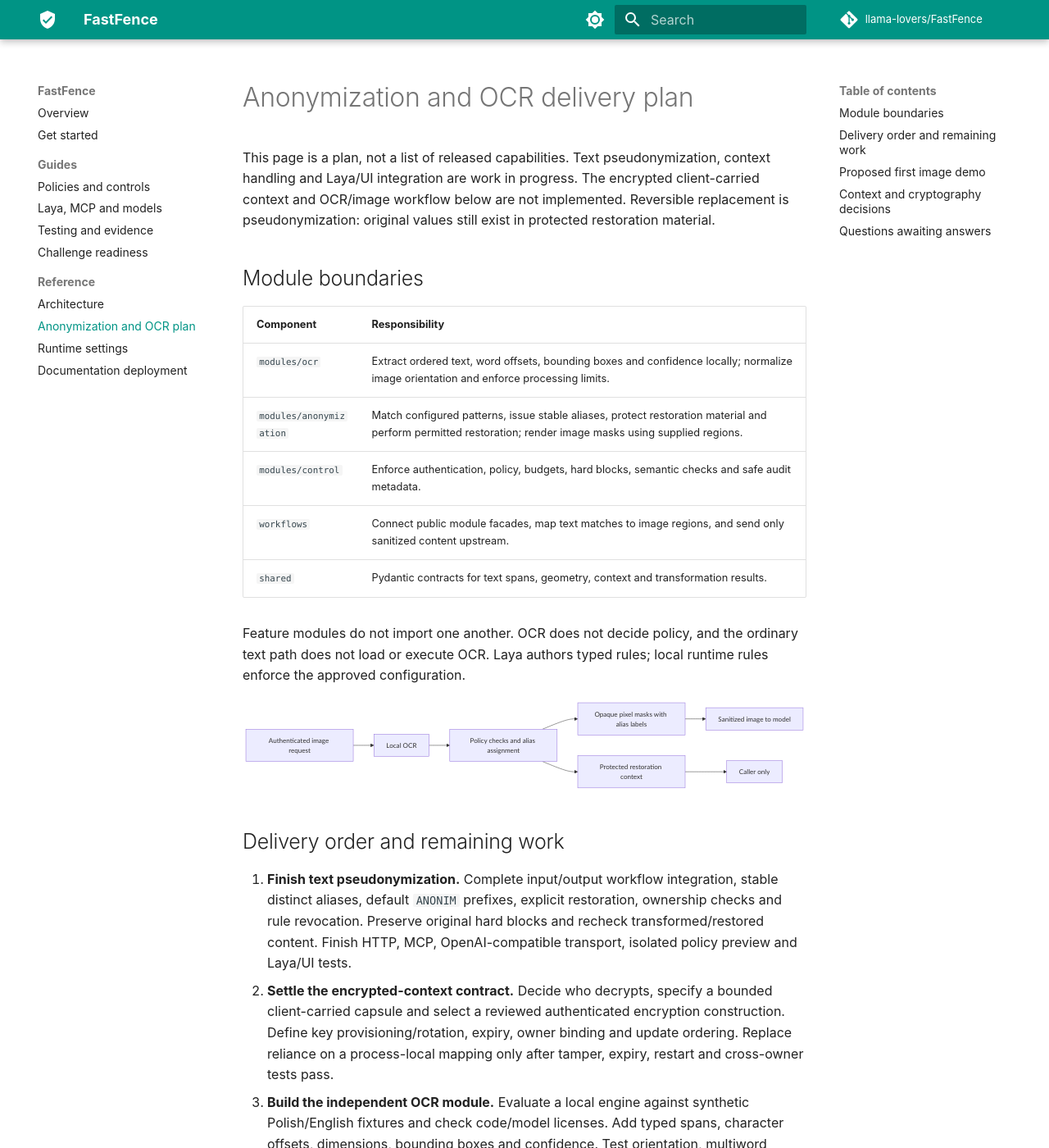
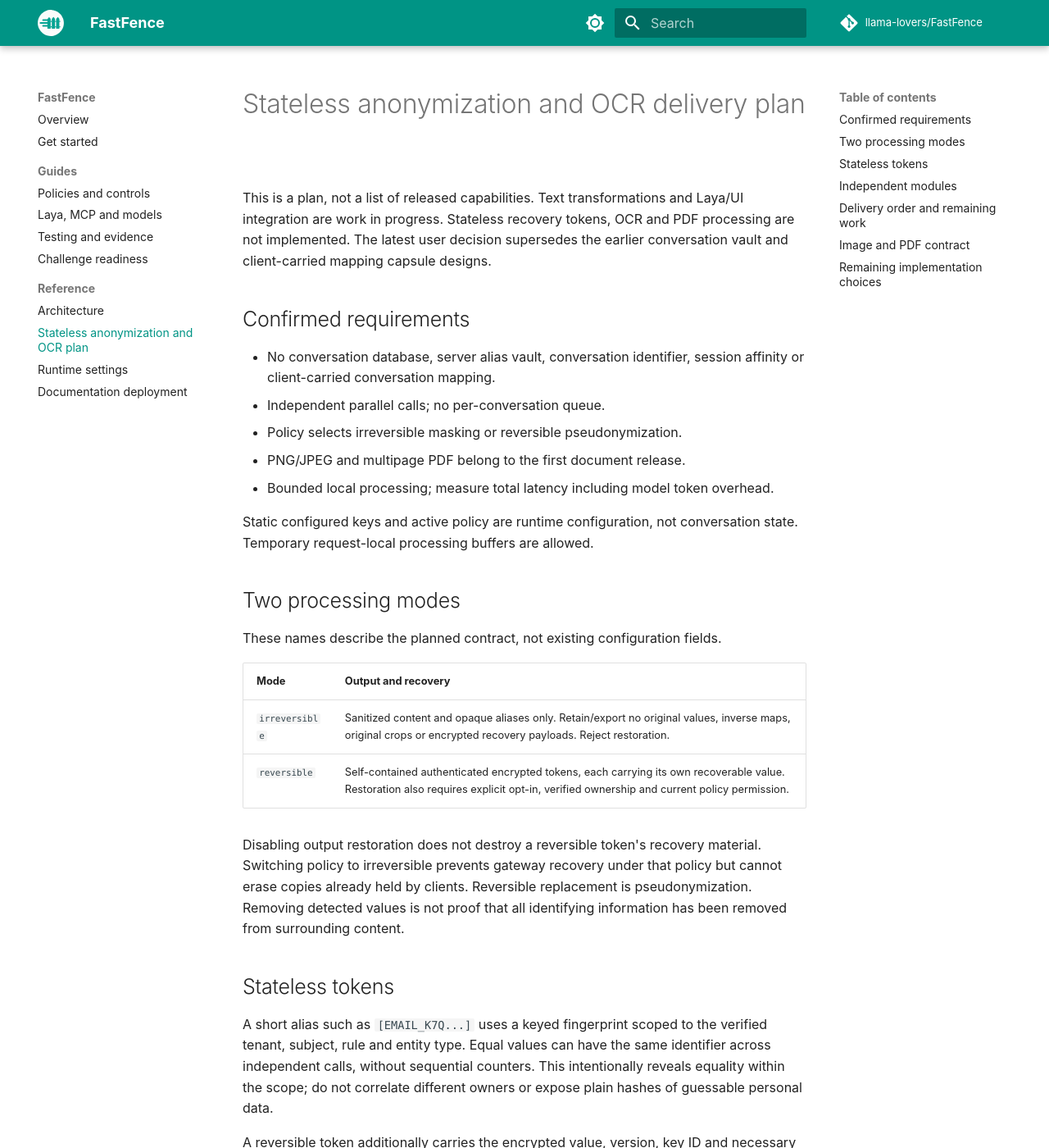
Before and after one commit to llama-lovers/FastFence, an MkDocs documentation site: the page built from docs/anonymization-plan.md, in a window 1280 px wide and 1400 px high. Shown: the whole window at 82% size. Built offline with MkDocs 1.6.1 and Material for MkDocs 9.7.7, drawn with Linux system fonts in a browser that asks for light colours; comment, search, counter and statistics services are not loaded; some of the changed text lies outside the part shown.

Commit message:
docs: add supplied branding and plan stateless PDF anonymization

````diff
--- a/docs/anonymization-plan.md
+++ b/docs/anonymization-plan.md
@@ -1,113 +1,157 @@
-# Anonymization and OCR delivery plan
+# Stateless anonymization and OCR delivery plan
 
-This page is a plan, not a list of released capabilities. Text pseudonymization,
-context handling and Laya/UI integration are work in progress. The encrypted
-client-carried context and OCR/image workflow below are not implemented.
-Reversible replacement is pseudonymization: original values still exist in
-protected restoration material.
+This is a plan, not a list of released capabilities. Text transformations and
+Laya/UI integration are work in progress. Stateless recovery tokens, OCR and PDF
+processing are not implemented. The latest user decision supersedes the earlier
+conversation vault and client-carried mapping capsule designs.
 
-## Module boundaries
+## Confirmed requirements
+
+- No conversation database, server alias vault, conversation identifier,
+  session affinity or client-carried conversation mapping.
+- Independent parallel calls; no per-conversation queue.
+- Policy selects irreversible masking or reversible pseudonymization.
+- PNG/JPEG and multipage PDF belong to the first document release.
+- Bounded local processing; measure total latency including model token overhead.
+
+Static configured keys and active policy are runtime configuration, not
+conversation state. Temporary request-local processing buffers are allowed.
+
+## Two processing modes
+
+These names describe the planned contract, not existing configuration fields.
+
+| Mode | Output and recovery |
+| --- | --- |
+| `irreversible` | Sanitized content and opaque aliases only. Retain/export no original values, inverse maps, original crops or encrypted recovery payloads. Reject restoration. |
+| `reversible` | Self-contained authenticated encrypted tokens, each carrying its own recoverable value. Restoration also requires explicit opt-in, verified ownership and current policy permission. |
+
+Disabling output restoration does not destroy a reversible token's recovery
+material. Switching policy to irreversible prevents gateway recovery under that
+policy but cannot erase copies already held by clients. Reversible replacement
+is pseudonymization. Removing detected values is not proof that all identifying
+information has been removed from surrounding content.
+
+## Stateless tokens
+
+A short alias such as `[EMAIL_K7Q...]` uses a keyed fingerprint scoped to the
+verified tenant, subject, rule and entity type. Equal values can have the same
+identifier across independent calls, without sequential counters. This
+intentionally reveals equality within the scope; do not correlate different
+owners or expose plain hashes of guessable personal data.
+
+A reversible token additionally carries the encrypted value, version, key ID and
+necessary cryptographic metadata. Use a reviewed authenticated construction,
+separate keys for identifiers and encryption, fresh nonces where required, owner
+and purpose binding, strict size limits and current-policy checks. Public-key
+encryption alone does not authenticate FastFence as issuer. Never derive a
+reusable encryption nonce from the value to force deterministic ciphertext.
+
+Gateway-held decryption keys are the working implementation assumption, supplied
+through deployment configuration. Authenticated hybrid public-key encryption can
+separate encryption and decryption roles if needed. Client-only decryption would
+move recovery into the client; the confirmed mode choice does not require it.
+
+The model can reason about types and repeated opaque identifiers without originals.
+Automatic recovery from its response requires the **complete unmodified reversible
+token**. A short alias, missing token or paraphrase cannot recover the original.
+Never let the model invent missing values. Test exact token copying with the real
+upstream model. Randomized encryption can produce different complete tokens for
+one stable identifier; request-local reuse is allowed but no persistent cache is
+required. Authenticate tokens before preserving them as previously processed data.
+
+Long ciphertexts cost additional model tokens. Benchmark crypto, transport and
+upstream inference together. There is no registry: valid tokens may be replayed
+until expiry or applicable policy/key revocation. Do not claim single-use,
+latest-version or individual immediate-revocation guarantees without state.
+
+## Independent modules
 
 | Component | Responsibility |
 | --- | --- |
-| `modules/ocr` | Extract ordered text, word offsets, bounding boxes and confidence locally; normalize image orientation and enforce processing limits. |
-| `modules/anonymization` | Match configured patterns, issue stable aliases, protect restoration material and perform permitted restoration; render image masks using supplied regions. |
-| `modules/control` | Enforce authentication, policy, budgets, hard blocks, semantic checks and safe audit metadata. |
-| `workflows` | Connect public module facades, map text matches to image regions, and send only sanitized content upstream. |
-| `shared` | Pydantic contracts for text spans, geometry, context and transformation results. |
+| `modules/ocr` | Local ordered text, offsets, page IDs, bounding boxes and confidence; normalized orientation and bounded rendering/OCR. |
+| `modules/anonymization` | Pattern matching, scoped aliases, self-contained recovery tokens, pixel masking and authorized recovery without a conversation store. |
+| `modules/control` | Authentication, central policy, hard blocks, budgets, semantic checks and safe audit metadata. |
+| `workflows` | Connect public facades, map text matches to pixel regions and send sanitized content upstream. |
+| `shared` | Pydantic text-span, geometry and transformation contracts. |
 
-Feature modules do not import one another. OCR does not decide policy, and the
-ordinary text path does not load or execute OCR. Laya authors typed rules; local
-runtime rules enforce the approved configuration.
+Feature modules do not import one another. OCR extracts content; central rules
+decide what to mask or block. Laya authors typed rules. The ordinary text path
+must not execute OCR or load image models.
 
 ```mermaid
 flowchart LR
-    A[Authenticated image request] --> B[Local OCR]
-    B --> C[Policy checks and alias assignment]
-    C --> D[Opaque pixel masks with alias labels]
-    D --> E[Sanitized image to model]
-    C --> F[Protected restoration context]
-    F --> G[Caller only]
+    A[Independent authenticated request] --> B[Text or local OCR of PDF pages]
+    B --> C[Policy checks and stateless aliases]
+    C --> D[Sanitized text or masked document]
+    D --> E[Upstream model]
+    C --> F[Self-contained tokens only if reversible]
+    F --> G[Authorized token recovery]
 ```
 
 ## Delivery order and remaining work
 
-1. **Finish text pseudonymization.** Complete input/output workflow integration,
-   stable distinct aliases, default `ANONIM` prefixes, explicit restoration,
-   ownership checks and rule revocation. Preserve original hard blocks and
-   recheck transformed/restored content. Finish HTTP, MCP, OpenAI-compatible
-   transport, isolated policy preview and Laya/UI tests.
-2. **Settle the encrypted-context contract.** Decide who decrypts, specify a
-   bounded client-carried capsule and select a reviewed authenticated encryption
-   construction. Define key provisioning/rotation, expiry, owner binding and
-   update ordering. Replace reliance on a process-local mapping only after
-   tamper, expiry, restart and cross-owner tests pass.
-3. **Build the independent OCR module.** Evaluate a local engine against
-   synthetic Polish/English fixtures and check code/model licenses. Add typed
-   spans, character offsets, dimensions, bounding boxes and confidence. Test
-   orientation, multiword matches, limits, timeout and corrupt inputs. Keep
-   blocking processing outside the request event loop.
-4. **Build image masking.** Map full-text rule matches back to every affected
-   region, replace pixels with opaque rectangles, render opaque alias labels and
-   export a fresh image without source metadata. Use the same context aliases
-   for equal values in text and images where policy permits. Keep restoration
-   material outside the model request.
-5. **Add image transport and demo.** Choose explicit upload/API contracts and
-   a vision-capable upstream. The existing text-model demo alone does not prove
-   image support. Show input sanitization first, then test the same controls on
-   image outputs when the upstream actually returns images.
-6. **Add optional pixel restoration.** Encrypt original crops and coordinates,
-   bind them to the exact sanitized image and owner, handle overlapping regions,
-   and restore only when requested and currently permitted. OCR text recovery
-   alone does not reconstruct original pixels. Keep this after the first image
-   demo unless the user selects it for initial scope.
-7. **Verify and publish evidence.** Run architecture, typing, lint, transport and
-   isolation checks. Evaluate OCR detection misses as well as successes. Measure
-   text, capsule encryption/transfer, cold/warm OCR and image encoding separately;
-   report p50/p95 and fixture coverage without claiming perfect detection.
+1. **Replace the unshipped context design.** Remove the planned conversation ID,
+   alias vault, mapping capsule and queue dependency from work in progress.
+   Specify stateless tokens and modes before integration; preserve shipped controls.
+2. **Finish text transformations.** Implement literal/pattern rules, distinct
+   aliases with a default `ANONIM` prefix, input/output processing and optional
+   authorized recovery. Preserve original hard blocks and recheck transformed or
+   restored values. Finish Laya, isolated preview, HTTP, MCP and OpenAI-compatible
+   integration against the stateless contract.
+3. **Verify tokens.** Test tampering, ownership, rule revocation, expiry, key
+   rotation, malformed/oversized input, parallel calls and restart with identical
+   keys. Prove irreversible mode retains no recovery material. Test actual-model
+   copying and measure ciphertext expansion.
+4. **Build OCR and PDF rendering.** Evaluate local engines on synthetic printed
+   Polish/English fixtures and check code/model licenses. Add full-text offsets,
+   word geometry, page IDs and confidence. Include mixed scanned/digital
+   multipage PDFs from the start. Enforce processing limits outside the event loop.
+5. **Build masking.** Map multiword matches to every affected region, overwrite
+   pixels and add opaque labels. Export fresh sanitized images and multipage
+   raster PDFs. Equal values share scoped aliases across text and pages.
+6. **Add document transport and demo.** Define authenticated bounded uploads and
+   select a vision-capable upstream. Show multipage PDF input and sanitized PDF
+   output. Cover output images when the upstream actually produces them; text
+   completion alone does not demonstrate image support.
+7. **Add optional pixel recovery later.** A complete self-contained recovery token
+   must carry its own encrypted crop, coordinates and exact artifact binding.
+   A short region label cannot restore pixels. If implemented, tokens accompany
+   the document as explicit recovery data, never a hidden conversation mapping
+   or server lookup. Text recovery does not imply exact image recovery.
+8. **Publish evidence.** Verify architecture, quality, isolation and transport.
+   Evaluate OCR misses and false masks; measure text, crypto, model token overhead,
+   cold/warm OCR and page encoding separately, including p50/p95. No unmeasured
+   performance or perfect-detection claims.
 
-## Proposed first image demo
+## Image and PDF contract
 
-- PNG/JPEG, printed Polish and English text, one image per request.
-- Local OCR plus deterministic rules; opaque rectangles with labels such as
-  `[EMAIL_1]` and optional recovery of the recognized text.
-- PDF, handwriting, video and exact pixel restoration in later stages.
-- Reject unsupported, oversized, failed or insufficient-quality processing
-  according to explicit policy. OCR confidence cannot prove no sensitive text
-  was missed; validation must measure those misses.
+PNG/JPEG and multipage PDF are confirmed initial scope. Printed Polish/English
+text is the working baseline; handwriting, video and exact pixel recovery remain
+later stages. For reversible recognized-text recovery, the complete text tokens
+must be carried in the document response and supplied to recovery; labels alone
+are insufficient. No prior response is stored by FastFence.
 
-These are proposed defaults awaiting the scope decision, not commitments that
-the capabilities already exist.
+Render every PDF page, OCR locally, mask affected pixels and assemble a new PDF
+exclusively from sanitized rasters. Preserve page order and dimensions. Do not
+copy source PDF text/OCR layers, objects, attachments, metadata, forms or scripts.
+A rectangle drawn over original PDF text is insufficient. Initial output loses
+searchable/selectable text, accessibility structure, interactive forms, links,
+signatures and original vector representation; safe reconstruction is later work.
 
-## Context and cryptography decisions
+Set upload/output byte, page-count, per-page/aggregate pixel, render/OCR timeout
+and concurrency limits. Reject encrypted/unsupported PDFs explicitly at first.
+Any page failure rejects the whole document; never present partial processing as
+fully sanitized. Keep originals, OCR text and recovery tokens out of audit/status.
 
-Short labels such as `[EMAIL_1]` require an inverse map. The proposed stateless
-gateway carries that map in an authenticated encrypted capsule held by the
-client. A hash is not restoration material, and a plain hash of predictable
-personal data is unsuitable as a public region identifier.
+Crop recovery restores canonical raster pixels at the chosen resolution, not the
+original PDF bytes or structure. OCR confidence cannot prove every secret was
+detected; test and document misses.
 
-Public-key encryption alone does not prove that FastFence issued a capsule.
-The selected construction must authenticate the issuer and bind the capsule to
-the verified owner and conversation. If only the client can decrypt, the
-gateway cannot independently recover its mapping on the next request; that
-choice requires a different client-side aliasing/restoration contract.
+## Remaining implementation choices
 
-A stateless gateway cannot tell whether an otherwise valid capsule is the
-latest one. Two parallel calls starting from the same mapping can allocate the
-same numbered alias to different values. The proposed first implementation
-serializes updates within one conversation at the client; different
-conversations remain independent. Parallel branches need an explicit merge
-design. Immediate per-capsule revocation and strict rollback prevention require
-state; expiry alone does not provide them.
-
-## Questions awaiting answers
-
-1. **Key ownership:** does FastFence decrypt and restore after checking access,
-   or must only the client possess the decryption key?
-2. **Initial image scope:** accept the PNG/JPEG text-recovery demo above, or
-   require exact pixel restoration or PDF in the first implementation?
-3. **Conversation concurrency:** can the client serialize updates to one
-   conversation, or must parallel tool calls share and merge context immediately?
-
-OCR engine selection, bounded processing limits and the first synthetic test
-corpus can be researched independently while these answers are pending.
+No further product answer is required to continue this plan. Select the local
+OCR engine, reviewed cryptographic format/library, processing limits and test
+fixtures through implementation and measurement. Gateway-held keys, PL/EN printed
+text and text recovery before exact pixel recovery are explicit working assumptions.
+Stateless parallel calls, two policy modes and initial multipage PDF are confirmed.
--- /dev/null
+++ b/docs/stylesheets/branding.css
@@ -0,0 +1,21 @@
+/* Supplied vector artwork keeps its original colors in both palettes. */
+.md-header .md-logo img {
+  width: 1.6rem;
+  height: 1.6rem;
+  object-fit: contain;
+}
+
+.fastfence-landing-logo {
+  display: block;
+  width: 10rem;
+  max-width: 45vw;
+  height: auto;
+  margin: 0 0 1.5rem;
+}
+
+@media (max-width: 600px) {
+  .fastfence-landing-logo {
+    width: 7rem;
+    margin-bottom: 1rem;
+  }
+}
--- a/mkdocs.yml
+++ b/mkdocs.yml
@@ -10,8 +10,8 @@
 theme:
   name: material
   language: en
-  icon:
-    logo: material/shield-check
+  logo: assets/fastfence-header.svg
+  favicon: assets/favicon.png
   font: false
   palette:
     - scheme: default
@@ -47,6 +47,9 @@
   - pymdownx.details
   - pymdownx.inlinehilite
 
+extra_css:
+  - stylesheets/branding.css
+
 extra_javascript:
   - path: javascripts/mermaid.mjs
     type: module
@@ -61,6 +64,6 @@
       - Challenge readiness: challenge-readiness.md
   - Reference:
       - Architecture: architecture.md
-      - Anonymization and OCR plan: anonymization-plan.md
+      - Stateless anonymization and OCR plan: anonymization-plan.md
       - Runtime settings: settings.md
       - Documentation deployment: deployment.md
````
Also changed, not shown: docs/index.md (+2 -0 lines), docs/assets/fastfence-header.svg (added), docs/assets/fastfence-logo.svg (added), docs/assets/favicon.png (added), 6 other files.
